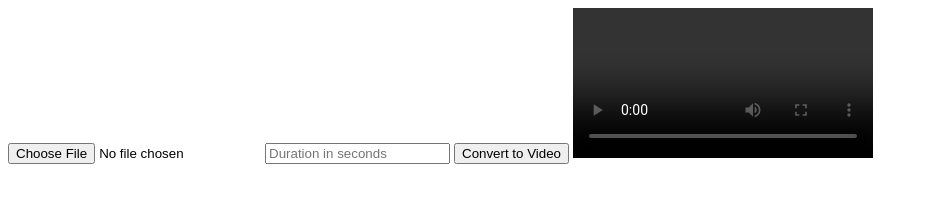
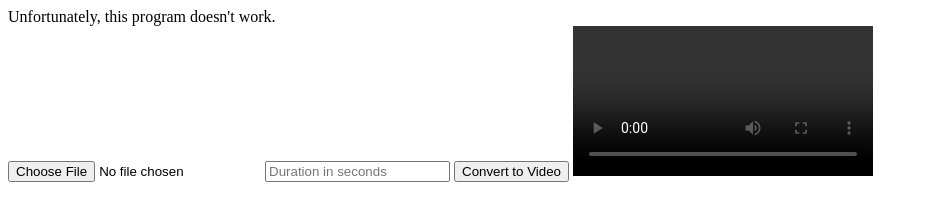
Before and after one commit to BlueCattleSoft/bluecattlesoft.github.io, a plain HTML site: page image2video/index.html in a window 1280 px wide. Shown: the whole page, without its empty margins (0-928 px from the left). Drawn offline with Linux system fonts and the light colour scheme.

Commit message:
Update index.html

```diff
--- a/image2video/index.html
+++ b/image2video/index.html
@@ -11,12 +11,12 @@
     </style>
 </head>
 <body>
+    Unfortunately, this program doesn't work.<br>
     <input type="file" id="fileInput">
     <input type="number" id="durationInput" placeholder="Duration in seconds">
     <button id="convertBtn">Convert to Video</button>
     <video controls autoplay id="videoOutput"></video>
     <canvas id="canvas"></canvas>
-
     <script>
         document.getElementById('convertBtn').addEventListener('click', function() {
             var fileInput = document.getElementById('fileInput');
```
